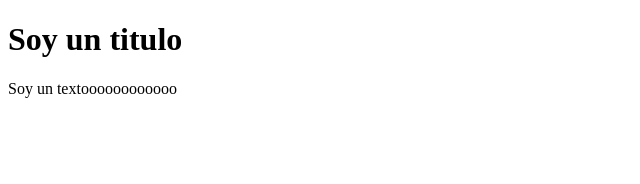
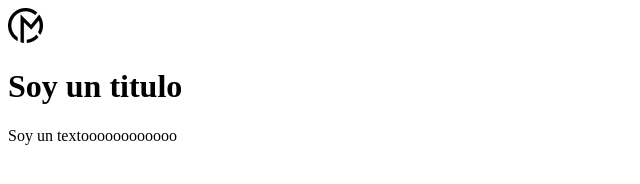
Before and after one commit to OrellanaMatias/aprendiendo-git, a plain HTML site: page index.html in a window 1280 px wide. Shown: the whole page, without its empty margins (0-640 px from the left). Drawn offline with Linux system fonts and the light colour scheme.

Commit message:
Feature logo

```diff
--- a/index.html
+++ b/index.html
@@ -7,7 +7,7 @@
     <title>Document</title>
 </head>
 <body>
-
+    <img src="favicon.webp" alt="Logo de Mi Empresa">
     <h1>Soy un titulo</h1>
     <p>Soy un textoooooooooooo</p>
 </body>
```
Also changed, not shown: favicon.webp (added).
